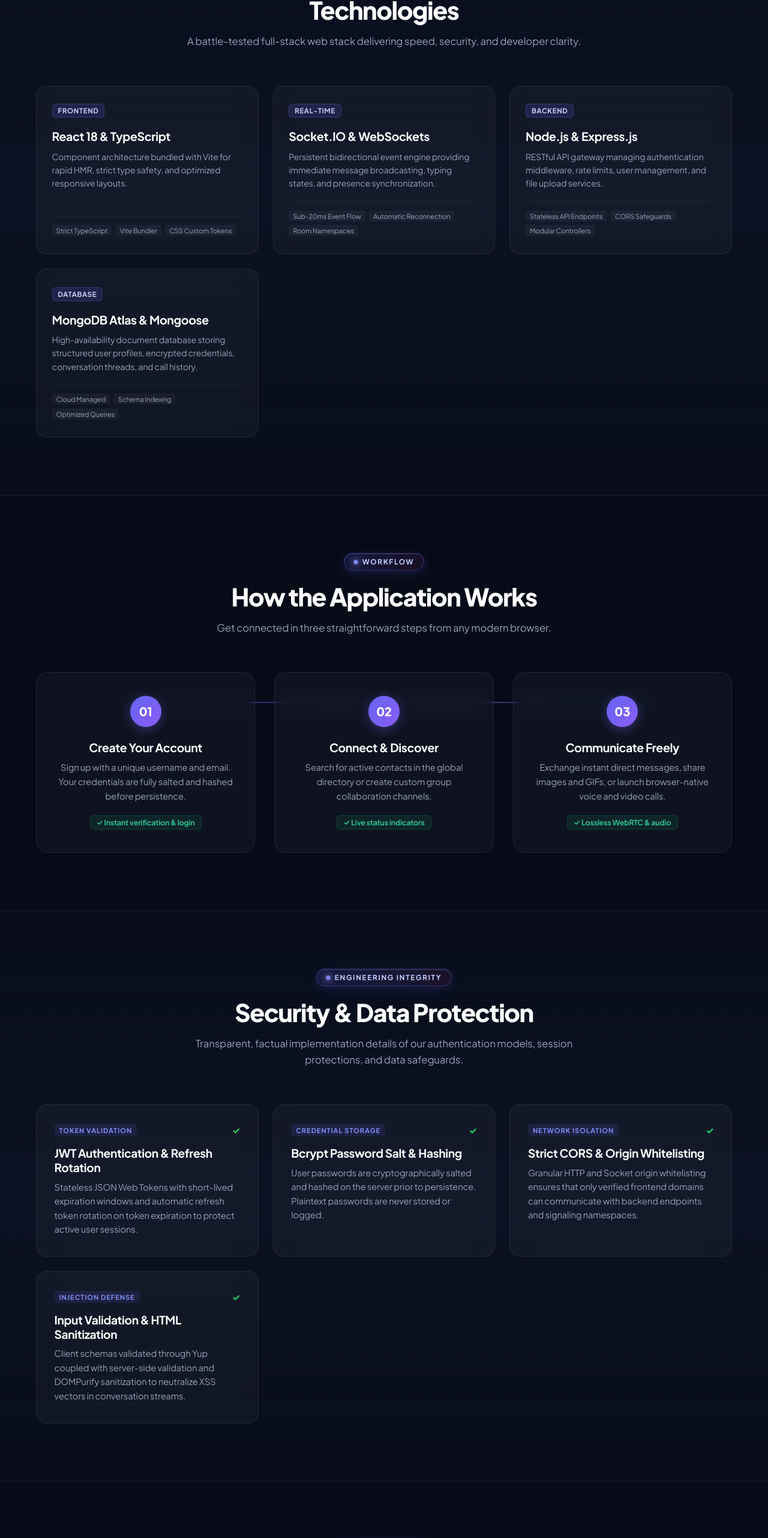
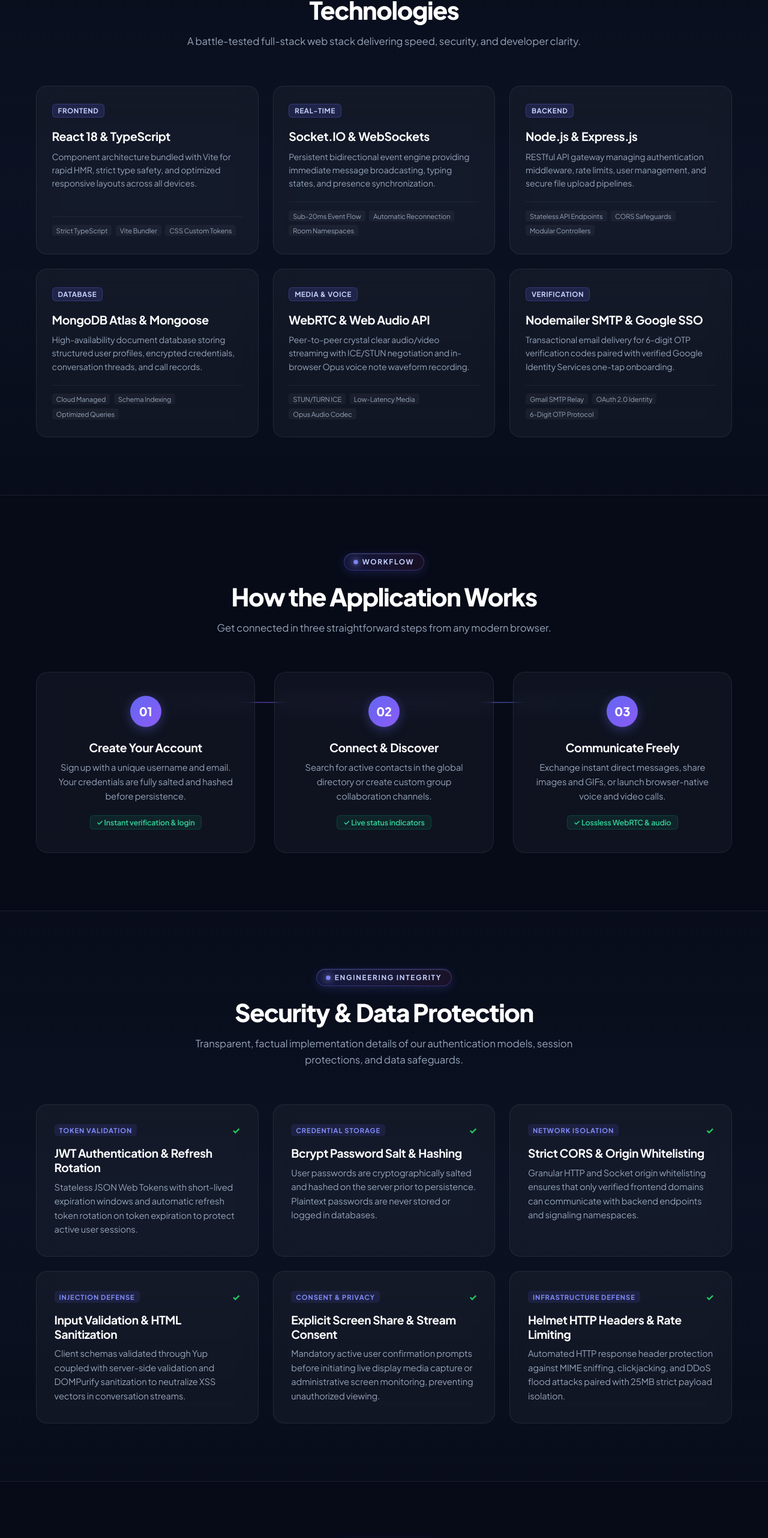
Before and after one commit to gaurav-1911/bidirectional-chat, a React (Vite) app in the folder Frontend/: page / in a window 1280 px wide. Shown: the part 1931-4495 px from the top of the page at 60% size. Built offline with nearby package versions, Linux system fonts and the light colour scheme; no server answers.

Commit message:
feat: expand security and technology sections to 6 balanced cards with comprehensive details

```diff
--- a/Frontend/src/components/landing/SecuritySection.tsx
+++ b/Frontend/src/components/landing/SecuritySection.tsx
@@ -16,7 +16,7 @@ const SECURITY_ITEMS: SecurityItem[] = [
   {
     tag: 'CREDENTIAL STORAGE',
     title: 'Bcrypt Password Salt & Hashing',
-    description: 'User passwords are cryptographically salted and hashed on the server prior to persistence. Plaintext passwords are never stored or logged.',
+    description: 'User passwords are cryptographically salted and hashed on the server prior to persistence. Plaintext passwords are never stored or logged in databases.',
   },
   {
     tag: 'NETWORK ISOLATION',
@@ -27,6 +27,16 @@ const SECURITY_ITEMS: SecurityItem[] = [
     tag: 'INJECTION DEFENSE',
     title: 'Input Validation & HTML Sanitization',
     description: 'Client schemas validated through Yup coupled with server-side validation and DOMPurify sanitization to neutralize XSS vectors in conversation streams.',
+  },
+  {
+    tag: 'CONSENT & PRIVACY',
+    title: 'Explicit Screen Share & Stream Consent',
+    description: 'Mandatory active user confirmation prompts before initiating live display media capture or administrative screen monitoring, preventing unauthorized viewing.',
+  },
+  {
+    tag: 'INFRASTRUCTURE DEFENSE',
+    title: 'Helmet HTTP Headers & Rate Limiting',
+    description: 'Automated HTTP response header protection against MIME sniffing, clickjacking, and DDoS flood attacks paired with 25MB strict payload isolation.',
   },
 ];
 
--- a/Frontend/src/components/landing/SecuritySectionResponsive.css
+++ b/Frontend/src/components/landing/SecuritySectionResponsive.css
@@ -26,8 +26,16 @@
   }
 }
 
-/* 2. Tablet & Above (768px+) */
-@media screen and (min-width: 768px) {
+/* 2. Tablet (768px - 1023px): 2 Columns */
+@media screen and (min-width: 768px) and (max-width: 1023px) {
+  .landing-security-grid {
+    grid-template-columns: repeat(2, 1fr) !important;
+    gap: 20px !important;
+  }
+}
+
+/* 3. Desktop (1024px+): 3 Columns */
+@media screen and (min-width: 1024px) {
   .landing-security-grid {
     grid-template-columns: repeat(3, 1fr) !important;
     gap: 24px !important;
--- a/Frontend/src/components/landing/TechSection.tsx
+++ b/Frontend/src/components/landing/TechSection.tsx
@@ -12,7 +12,7 @@ const TECHNOLOGIES: TechItem[] = [
   {
     badge: 'Frontend',
     name: 'React 18 & TypeScript',
-    description: 'Component architecture bundled with Vite for rapid HMR, strict type safety, and optimized responsive layouts.',
+    description: 'Component architecture bundled with Vite for rapid HMR, strict type safety, and optimized responsive layouts across all devices.',
     specs: ['Strict TypeScript', 'Vite Bundler', 'CSS Custom Tokens'],
   },
   {
@@ -24,14 +24,26 @@ const TECHNOLOGIES: TechItem[] = [
   {
     badge: 'Backend',
     name: 'Node.js & Express.js',
-    description: 'RESTful API gateway managing authentication middleware, rate limits, user management, and file upload services.',
+    description: 'RESTful API gateway managing authentication middleware, rate limits, user management, and secure file upload pipelines.',
     specs: ['Stateless API Endpoints', 'CORS Safeguards', 'Modular Controllers'],
   },
   {
     badge: 'Database',
     name: 'MongoDB Atlas & Mongoose',
-    description: 'High-availability document database storing structured user profiles, encrypted credentials, conversation threads, and call history.',
+    description: 'High-availability document database storing structured user profiles, encrypted credentials, conversation threads, and call records.',
     specs: ['Cloud Managed', 'Schema Indexing', 'Optimized Queries'],
+  },
+  {
+    badge: 'Media & Voice',
+    name: 'WebRTC & Web Audio API',
+    description: 'Peer-to-peer crystal clear audio/video streaming with ICE/STUN negotiation and in-browser Opus voice note waveform recording.',
+    specs: ['STUN/TURN ICE', 'Low-Latency Media', 'Opus Audio Codec'],
+  },
+  {
+    badge: 'Verification',
+    name: 'Nodemailer SMTP & Google SSO',
+    description: 'Transactional email delivery for 6-digit OTP verification codes paired with verified Google Identity Services one-tap onboarding.',
+    specs: ['Gmail SMTP Relay', 'OAuth 2.0 Identity', '6-Digit OTP Protocol'],
   },
 ];
 
```
